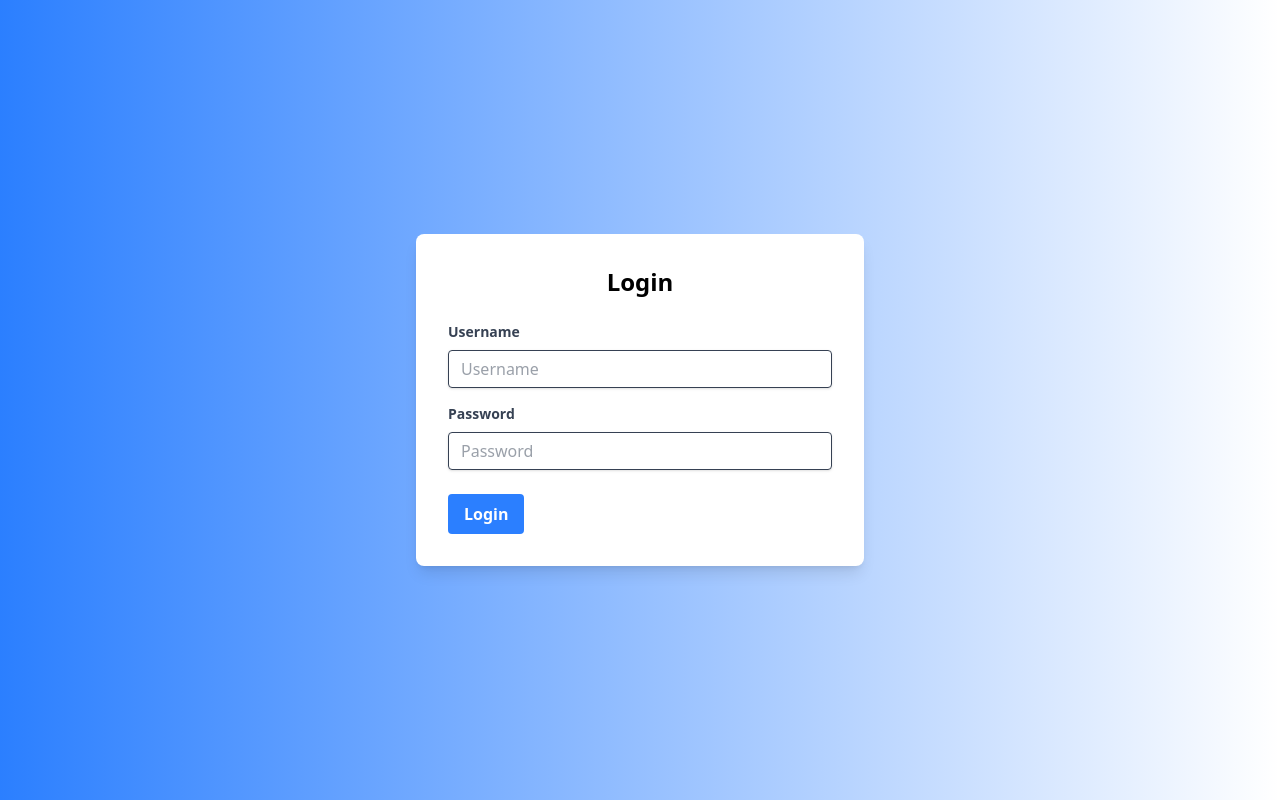
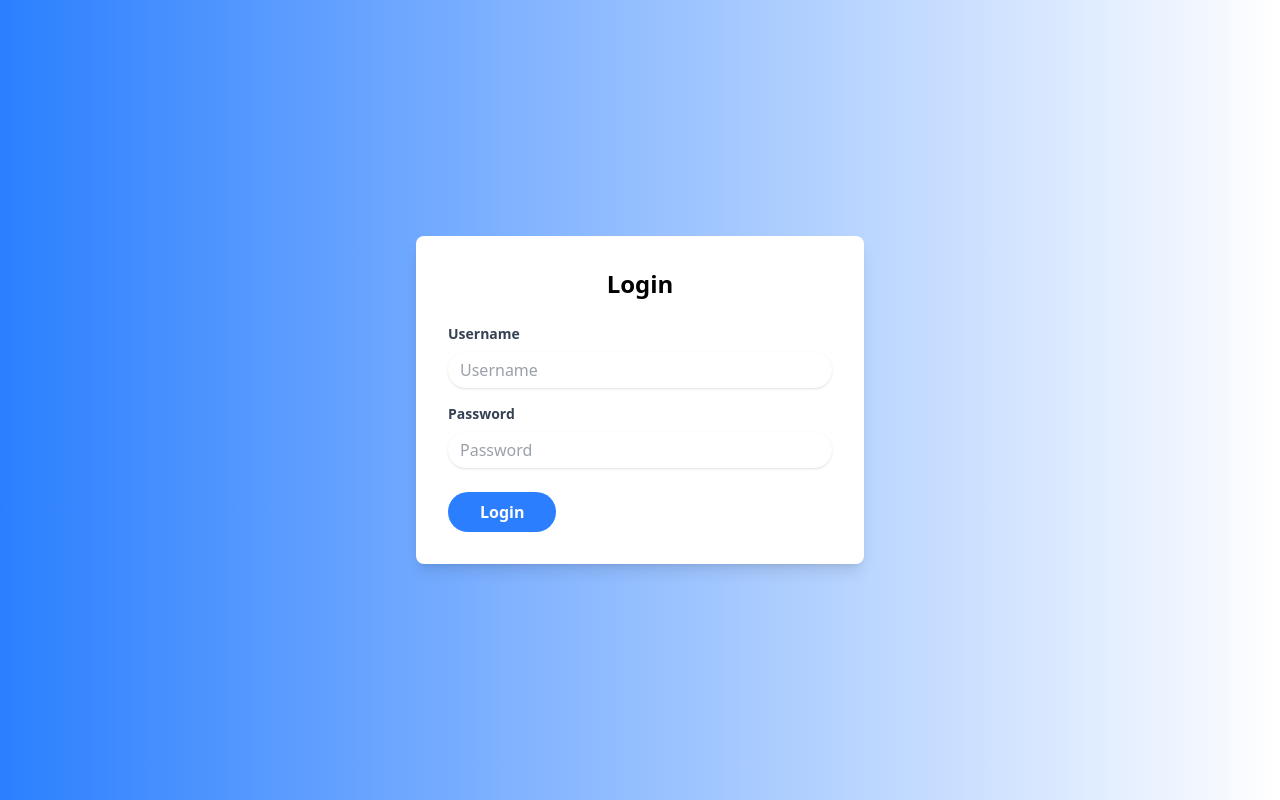
Before and after one commit to KavindaAppuhamy/cbc-frontend, a React (Vite) app: page /login in a window 1280 px wide. Built offline with nearby package versions, Linux system fonts and the light colour scheme.

Commit message:
loginPage UI Updated ✏️

```diff
--- a/src/pages/login.jsx
+++ b/src/pages/login.jsx
@@ -6,14 +6,14 @@ export default function LoginPage(){
                 <form>
                     <div className="mb-4">
                         <label className="block text-gray-700 text-sm font-bold mb-2" htmlFor="username">Username</label>
-                        <input className="shadow appearance-none border rounded w-full py-2 px-3 text-gray-700 leading-tight focus:outline-none focus:shadow-outline" id="username" type="text" placeholder="Username" />
+                        <input className="shadow appearance-auto border-0 rounded-4xl w-full py-2 px-3 text-gray-700 leading-tight focus:outline-none focus:shadow-outline" id="username" type="text" placeholder="Username" />
                     </div>
                     <div className="mb-6">
                         <label className="block text-gray-700 text-sm font-bold mb-2" htmlFor="password">Password</label>
-                        <input className="shadow appearance-none border rounded w-full py-2 px-3 text-gray-700 leading-tight focus:outline-none focus:shadow-outline" id="password" type="password" placeholder="Password" />
+                        <input className="shadow appearance-auto border-0 rounded-4xl w-full py-2 px-3 text-gray-700 leading-tight focus:outline-none focus:shadow-outline" id="password" type="password" placeholder="Password" />
                     </div>
                     <div className="flex items-center justify-between">
-                        <button className="bg-blue-500 hover:bg-blue-700 text-white font-bold py-2 px-4 rounded focus:outline-none focus:shadow-outline" type="button">
+                        <button className="bg-blue-500 hover:bg-blue-700 text-white font-bold py-2 px-8 rounded-4xl focus:outline-none focus:shadow-outline" type="button">
                             Login
                         </button>
                     </div>
```
